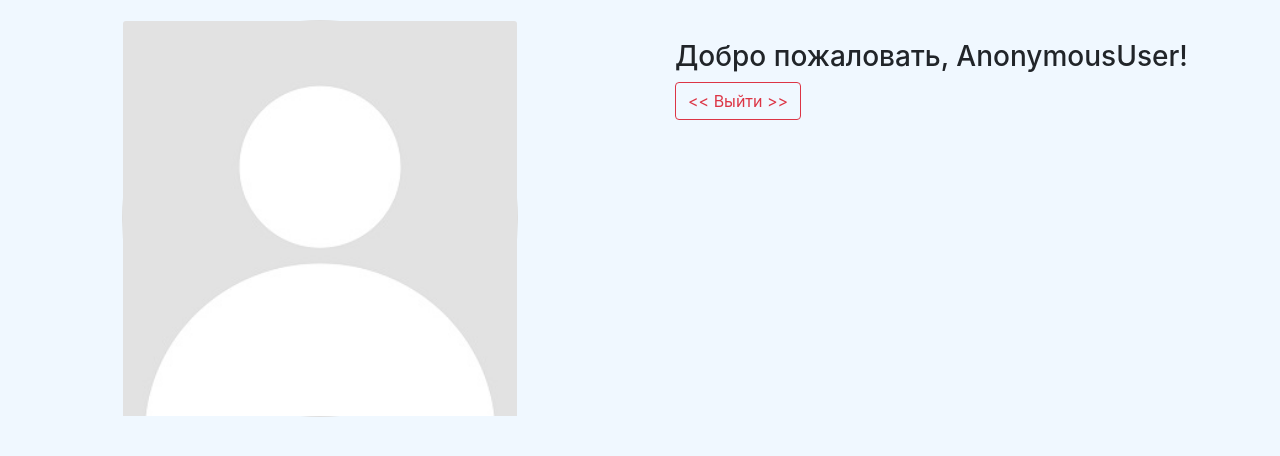
After one commit to AlimShp/svDjangoProject, a Django app: template templates/profile.html in a window 1280 px wide. The commit adds this page. Shown: the top 456 px of the page. Run offline with Django 5.2, Linux system fonts and the light colour scheme; the template is opened without the code that fills it, so the values that code supplies are empty.

Commit message:
Add base profile.html

```diff
--- a/templates/base.html
+++ b/templates/base.html
@@ -1,6 +1,6 @@
 {% load static %}
 <!DOCTYPE html>
-<html lang="en">
+<html lang="ru">
 <head>
     <meta charset="UTF-8">
     <meta name="viewport" content="width=device-width, initial-scale=1.0">
--- /dev/null
+++ b/templates/profile.html
@@ -0,0 +1,37 @@
+{% load static %}
+<!DOCTYPE html>
+<html lang="ru">
+<head>
+    <meta charset="UTF-8">
+    <meta name="viewport" content="width=device-width, initial-scale=1.0">
+    <link rel="stylesheet" href="https://cdn.jsdelivr.net/npm/bootstrap@4.1.3/dist/css/bootstrap.min.css" integrity="sha384-MCw98/SFnGE8fJT3GXwEOngsV7Zt27NXFoaoApmYm81iuXoPkFOJwJ8ERdknLPMO" crossorigin="anonymous">
+    <title>SY Django-проект: Профиль</title>
+    <style>
+        body {
+          background-color: aliceblue;
+          margin: 0;
+        }
+    </style>
+</head>
+<body>
+<div class="container-fluid">
+<div class="row" style="margin-top: 20px">
+     <div class="col-md-1"></div>
+     <div class="col-md-4">
+            <div class="card mb-2" style="border-radius: 200px">
+                <img class="card-img-top" src="{% static 'img/base_profile.jpg' %}" alt="profile image">
+            </div>
+     </div>
+     <div class="col-md-1"></div>
+     <div class="col-md-6">
+         <div class="row justify-content-between" style="margin: 20px">
+             <h3>Добро пожаловать, {{ user }}!</h3>
+                 <form action="" method="post">
+                     <button type="submit" name="logout" class="btn btn-outline-danger"> << Выйти >> </button>
+                 </form>
+         </div>
+     </div>
+</div>
+</div>
+</body>
+</html>
```
Also changed, not shown: app/views.py (+13 -2 lines), db.sqlite3.
